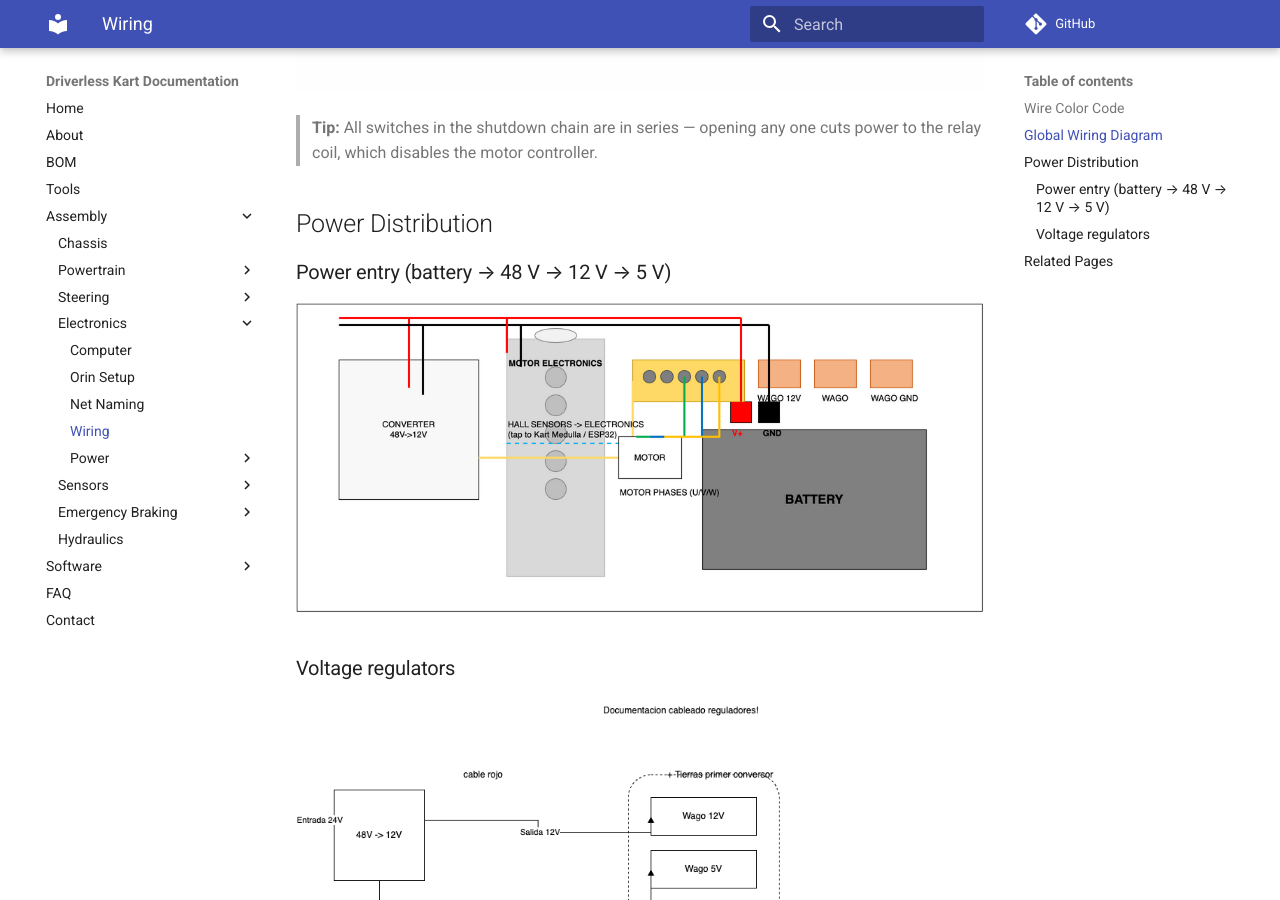
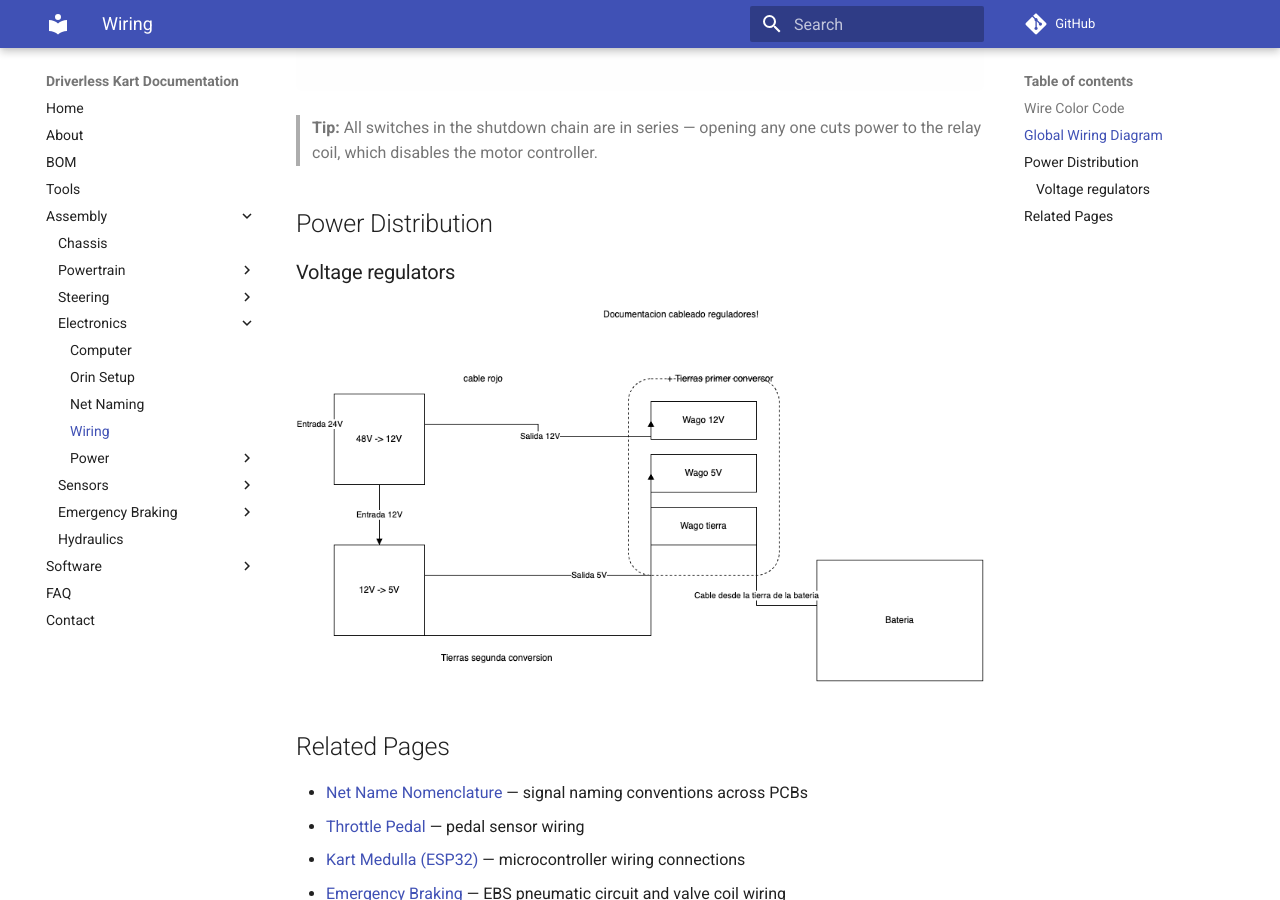
Before and after one commit to UM-Driverless/kart_docs, an MkDocs documentation site: the page built from docs/assembly/electronics/wiring.md, in a window 1280 px wide and 900 px high, scrolled down 2002 px. Built offline with MkDocs 1.6.1 and Material for MkDocs 9.7.7, drawn with Linux system fonts in a browser that asks for light colours; comment, search, counter and statistics services are not loaded.

Commit message:
Remove redundant power-entry diagram
The global wiring SVG already covers battery → 48V → 12V power
distribution, making the separate power-entry PNG redundant.

Co-Authored-By: Claude Opus 4.6 <noreply@anthropic.com>

```diff
--- a/docs/assembly/electronics/wiring.md
+++ b/docs/assembly/electronics/wiring.md
@@ -24,10 +24,6 @@ Signal wires (CAN, I2C, analog, PWM) use **white/gray** unless a specific conven
 
 ## Power Distribution
 
-### Power entry (battery → 48 V → 12 V → 5 V)
-
-![Power entry diagram](wiring/images/power-entry.png)
-
 ### Voltage regulators
 
 ![Regulator wiring](wiring/images/wiring-regulators.png)
```
Also changed, not shown: docs/assembly/electronics/wiring/images/power-entry.png (deleted), 1 other file.
